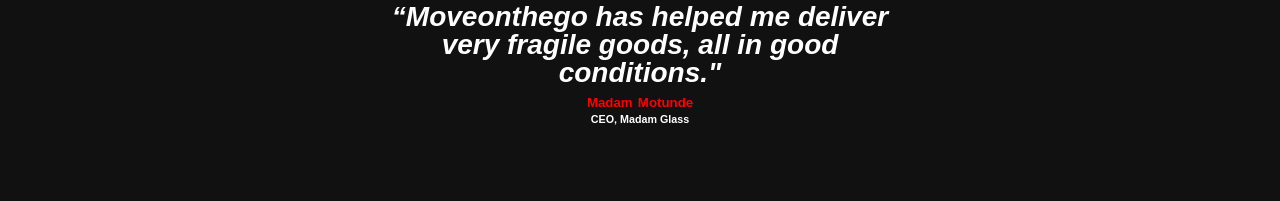
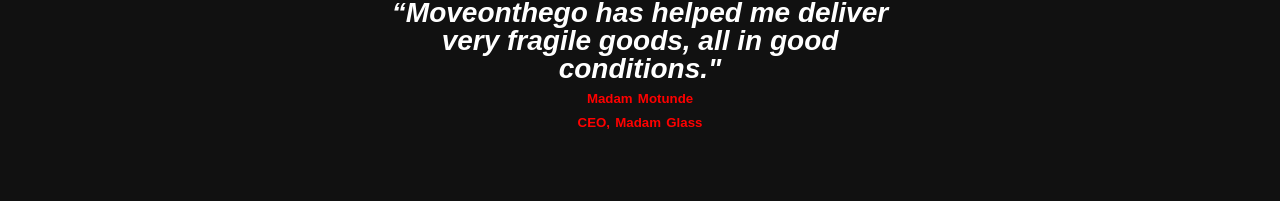
Before and after one commit to eyitayo2/Moveon.gifhub.io, a plain HTML site: page index.html in a window 1280 px wide. Shown: the part 2868-3069 px from the top of the page. Drawn offline with Linux system fonts and the light colour scheme.

Commit message:
Update index.html

```diff
--- a/index.html
+++ b/index.html
@@ -71,7 +71,7 @@
                	conditions."<br>
                	</p>
                 <h5>Madam Motunde</h5>
-              <h6>CEO, Madam Glass</h6>
+              <h5>CEO, Madam Glass</h5>
     </div>
   </div>
 		<div class="main2">
```
